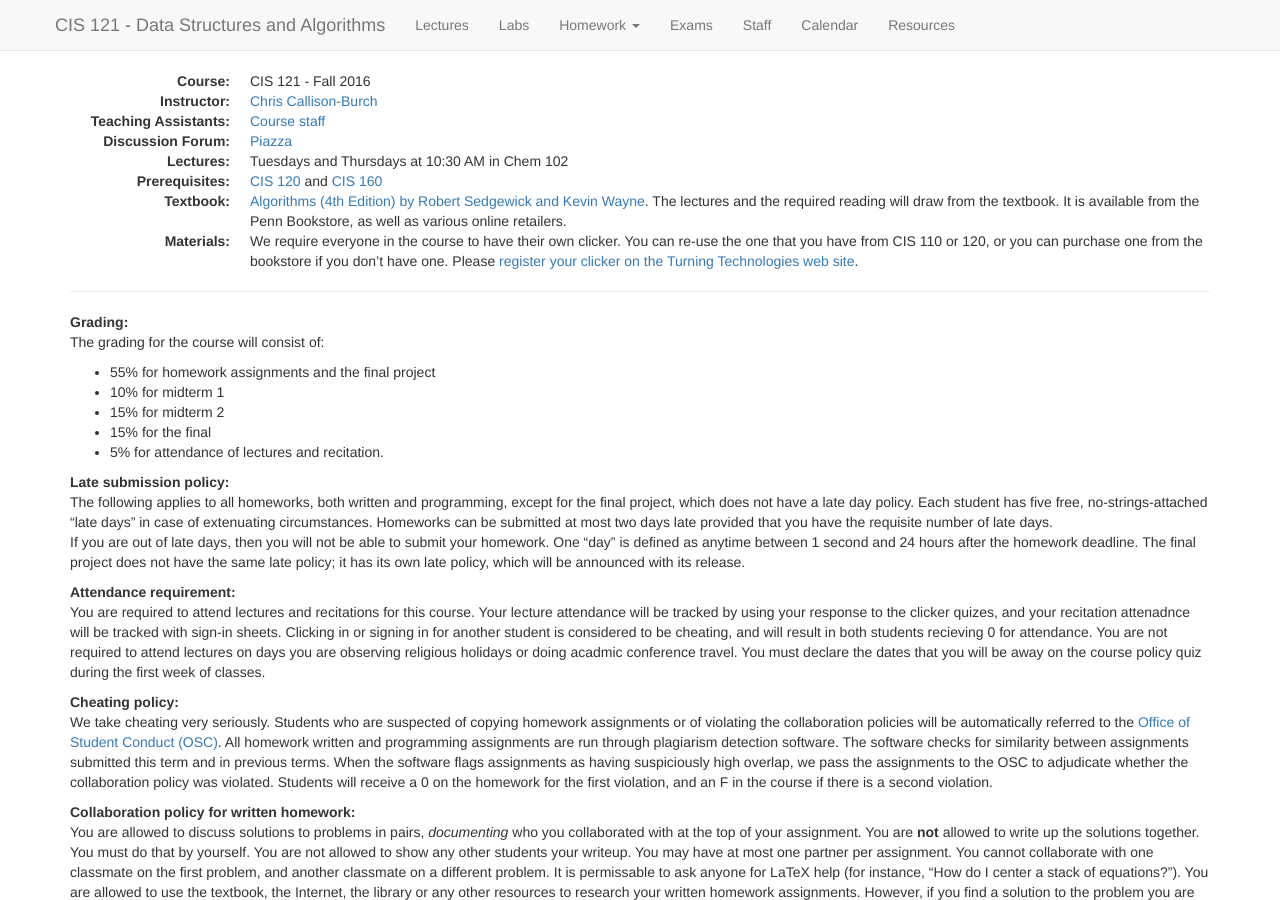
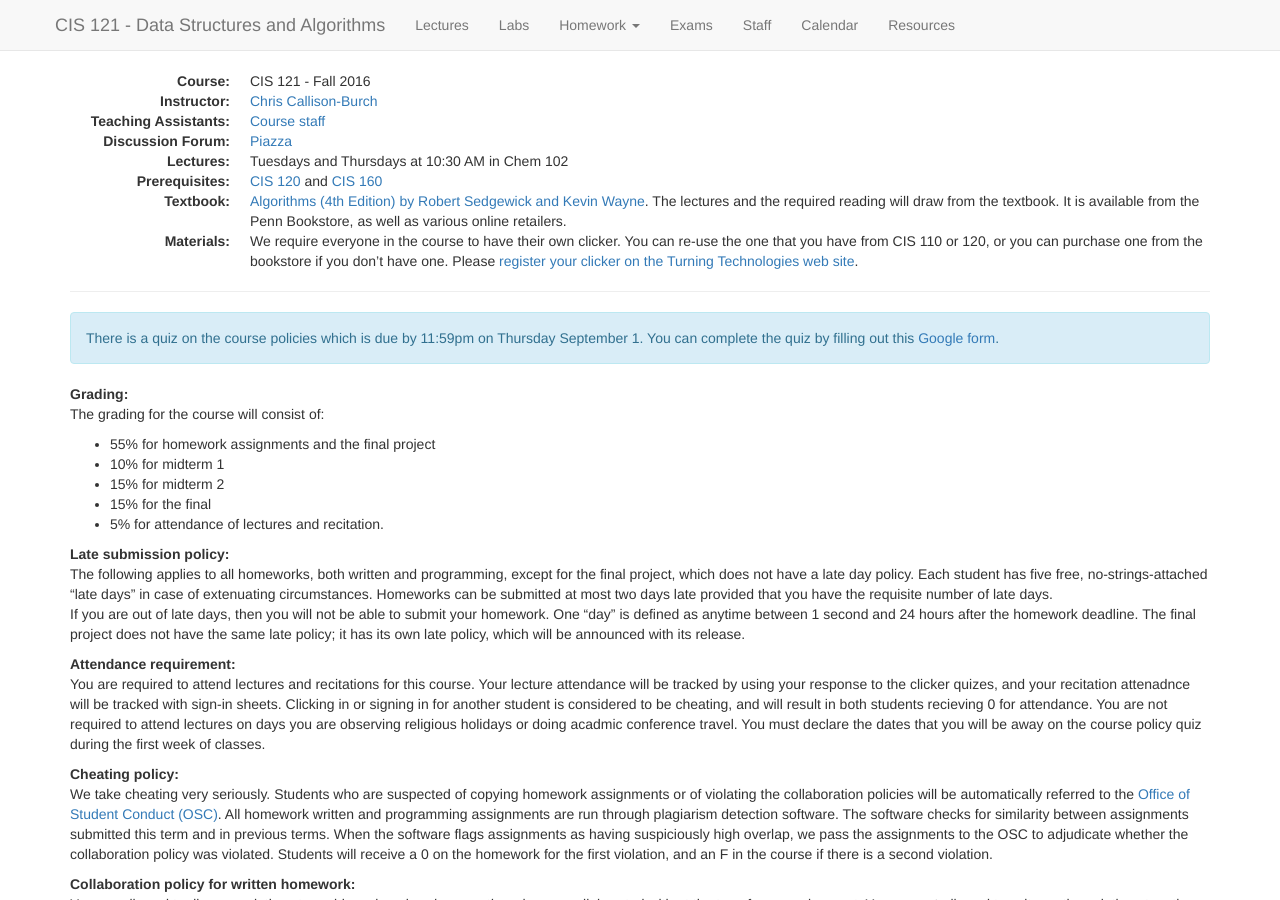
Before and after one commit to vikramkh/course-website-16fa, a Jekyll site: the page built from index.md, in a window 1280 px wide and 900 px high. Built offline with Jekyll 4.4.1, drawn with Linux system fonts in a browser that asks for light colours; nearby versions of some CDN libraries.

Commit message:
Linked to the course policies quiz

```diff
--- a/_data/homeworks.yaml
+++ b/_data/homeworks.yaml
@@ -1,7 +1,8 @@
 -
    assignment: Quiz on class policies
    type: written
-   writeup:
+   active: true
+   writeup: https://docs.google.com/forms/d/e/1FAIpQLSc7WvRCIInG4CiCt2y8TscGmLhSOp9lRBOYDMQ3P-dAFTCBoQ/viewform
    zip:
    release_date: 2016-08-30
    due_date: 2016-09-01T23:59:00EDT
--- a/index.md
+++ b/index.md
@@ -31,6 +31,10 @@ Materials:
 : We require everyone in the course to have their own clicker.  You can re-use the one that you have from CIS 110 or 120, or you can purchase one from the bookstore if you don't have one. Please [register your clicker on the Turning Technologies web site](https://account.turningtechnologies.com/account/dashboard/index).
 
 ---
+
+<div class="alert alert-info">
+There is a quiz on the course policies which is due by 11:59pm on Thursday September 1.  You can complete the quiz by filling out this <a href="https://docs.google.com/forms/d/e/1FAIpQLSc7WvRCIInG4CiCt2y8TscGmLhSOp9lRBOYDMQ3P-dAFTCBoQ/viewform">Google form</a>.
+</div>
 
 Grading:
 
```
